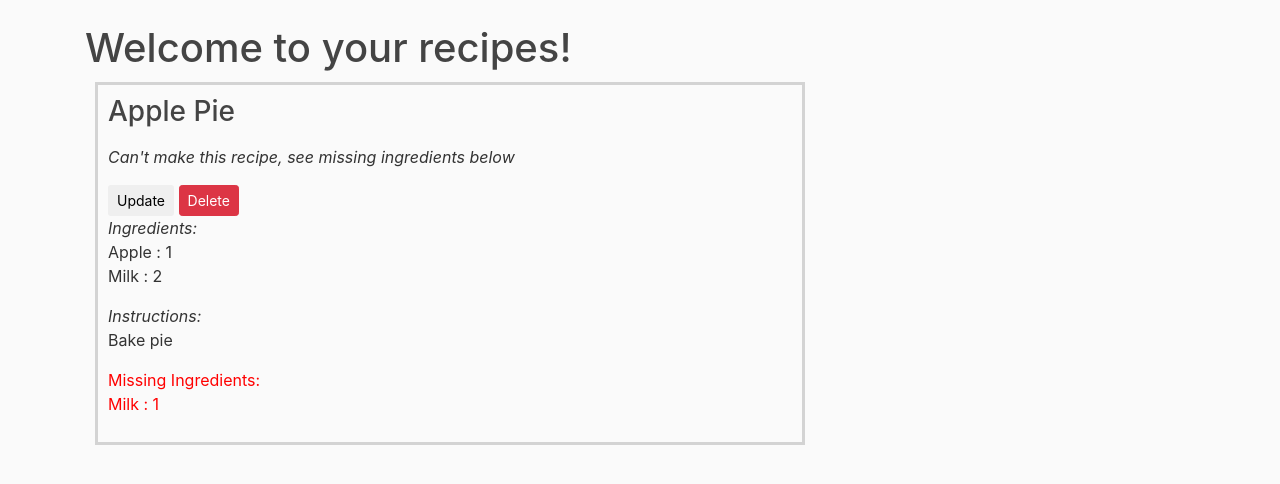
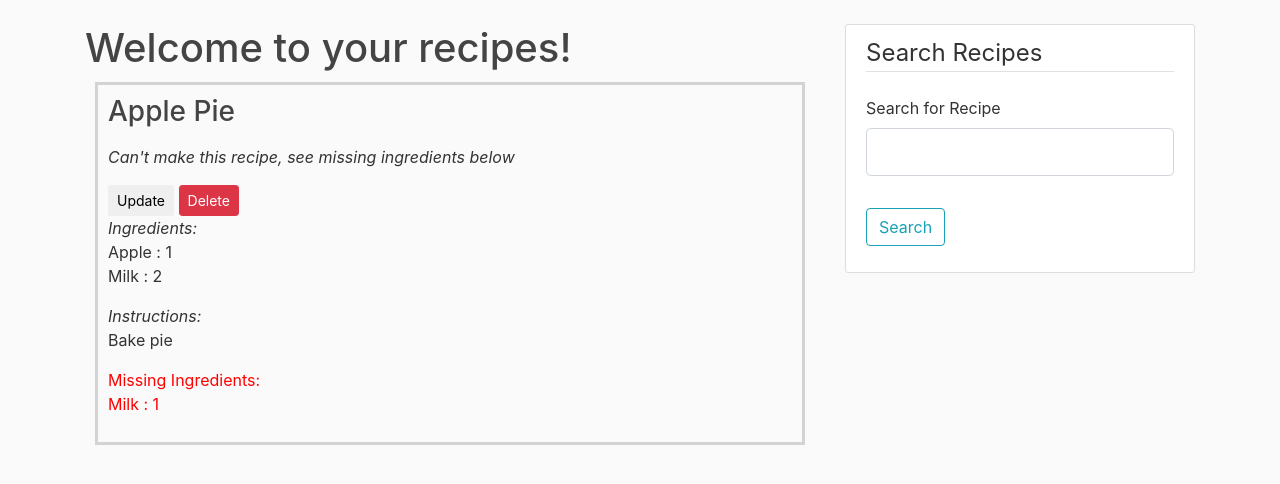
Before and after one commit to The-Cheese-Catchers/whatdowehave, a Flask app: page /search_recipe in a window 1280 px wide. Shown: the part 56-540 px from the top of the page. Run offline with Flask 2, Linux system fonts and the light colour scheme; a user stored in the database is signed in; data comes from the database, SQL or seed files in the repository; some libraries are stand-ins or nearby versions.

Commit message:
Added search bar

```diff
--- a/wdwh/models.py
+++ b/wdwh/models.py
@@ -165,6 +165,12 @@ class User(db.Model, UserMixin):
                 missing_ingrs.append((recipe_ingr.name, recipe_ingr.qty - pantry_ingr.qty))
         return missing_ingrs
 
+    def search_recipes(self, search_term):
+        """ Searches a User's recipes """
+        all_recipes = Recipe.query.filter_by(user_id=self.id).all()
+        valid_recipes = [r for r in all_recipes if search_term.lower() in r.name.lower()]
+        return valid_recipes
+
 
 class Recipe(db.Model):
     """ Class describing Recipes which have ingredients """
--- a/wdwh/routes.py
+++ b/wdwh/routes.py
@@ -104,9 +104,15 @@ def search_recipe():
     - Allows the user to search for many other recipes by querying an API
     """
     search_form = SearchRecipeForm()
-    # if search_form.validate_on_submit():
+    if search_form.validate_on_submit():
         # recipe_name = search_form.query.data
         # SEARCH API FOR THIS RECIPE AND LIST OUT DETAILS ON SEPARATE PAGE
+        search_term = search_form.query.data
+        searched_recipes = current_user.search_recipes(search_term)
+        flash(f"Search results for {search_term}","success")
+        return render_template("search_recipe.html", title="Search Recipe",
+                form=search_form, recipes=searched_recipes, RecipeIngredient=RecipeIngredient)
+
     all_recipes = Recipe.query.filter_by(user_id=current_user.id).all()
     return render_template("search_recipe.html", title="Search Recipe",
                 form=search_form, recipes=all_recipes, RecipeIngredient=RecipeIngredient)
--- a/wdwh/templates/search_recipe.html
+++ b/wdwh/templates/search_recipe.html
@@ -47,3 +47,32 @@
         You currently have no recipes added. Try adding some!
     {% endif %}
 {% endblock content %}
+
+{% block side %}
+<div class="content-section">
+    <form method="POST" action="">
+        {{ form.hidden_tag() }}
+        <fieldset class="form-group">
+            <legend class="border-bottom mb-4">Search Recipes</legend>
+            <div class="form-group">
+                {{ form.query.label(class="form-control-label") }}
+                {% if form.query.errors %}
+                    {{ form.query(class="form-control form-control-lg is-invalid") }}
+                    <div class="invalid-feedback">
+                        {% for error in form.query.errors %}
+                            <span>{{ error }}</span>
+                        {% endfor %}
+                    </div>
+                {% else %}
+                    {{ form.query(class="form-control form-control-lg") }}
+                {% endif %}
+
+            </div>
+        </fieldset>
+        <div class="form-group">
+            {{ form.submit(class="btn btn-outline-info") }}
+        </div>
+    </form>
+</div>
+
+{% endblock side %}
```
